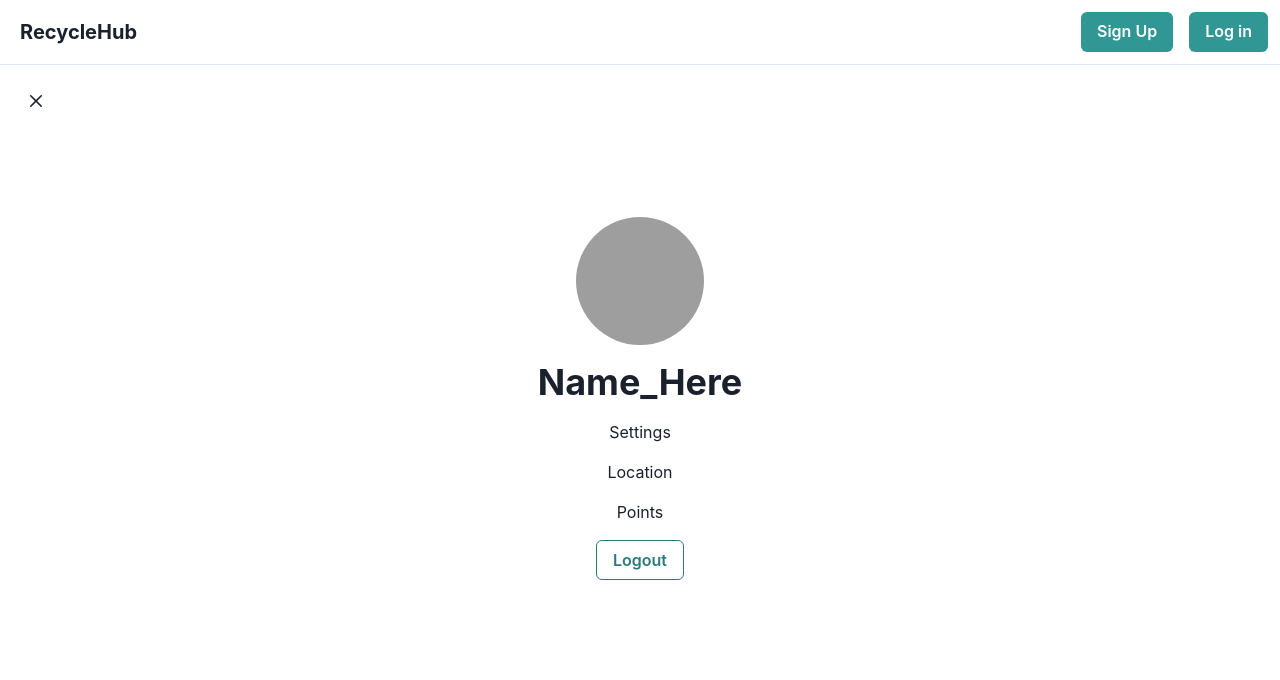
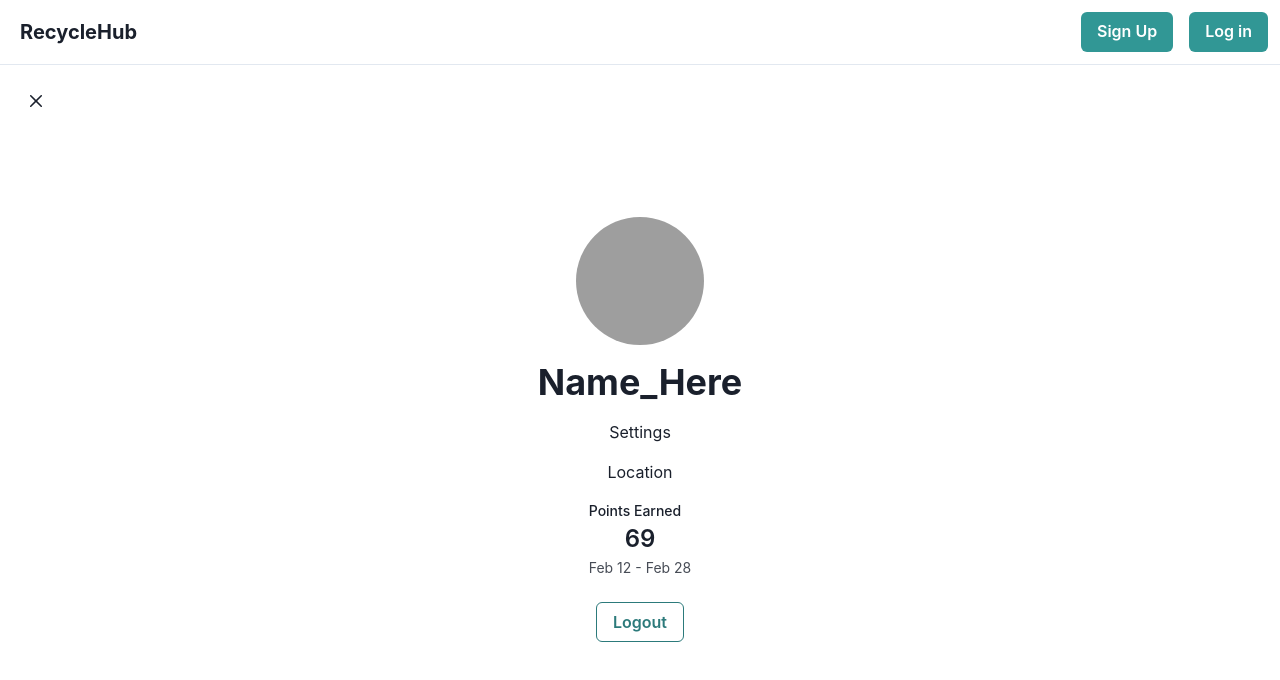
Before and after one commit to ketanbaitule/RecycleHub_, a Next.js app: page /Profile in a window 1280 px wide. Shown: the top 680 px of the page. Built offline with nearby package versions, Linux system fonts and the light colour scheme; grey boxes are pictures that could not be loaded.

Commit message:
points added

```diff
--- a/src/pages/Profile.tsx
+++ b/src/pages/Profile.tsx
@@ -1,7 +1,7 @@
 import * as React from 'react'
 
 // 1. import `ChakraProvider` component
-import { Button, ChakraProvider, Heading, Link, VStack, Wrap, WrapItem, chakra } from '@chakra-ui/react'
+import { Button, ChakraProvider, Heading, Link, Stat, StatHelpText, StatLabel, StatNumber, VStack, Wrap, WrapItem, chakra } from '@chakra-ui/react'
 import { CloseButton } from '@chakra-ui/react'
 import { Center, Square, Circle } from '@chakra-ui/react'
 import { Avatar, AvatarBadge, AvatarGroup } from '@chakra-ui/react'
@@ -70,7 +70,11 @@ export default function ProfilePage() {
                 <button>Settings</button>
             </Link>
         <Text>{user.location}</Text>
-        <Text>{user.Points}</Text>
+        <Stat>
+  <StatLabel>Points Earned</StatLabel>
+  <Center><StatNumber>69</StatNumber></Center>
+  <StatHelpText>Feb 12 - Feb 28</StatHelpText>
+</Stat>
         <Button colorScheme="teal" variant="outline" onClick={handleLogout}>
           Logout
         </Button>
```
